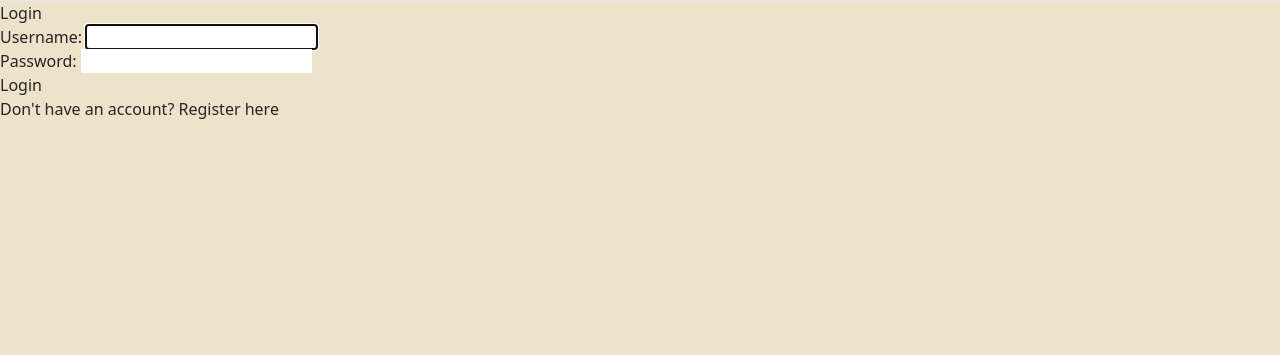
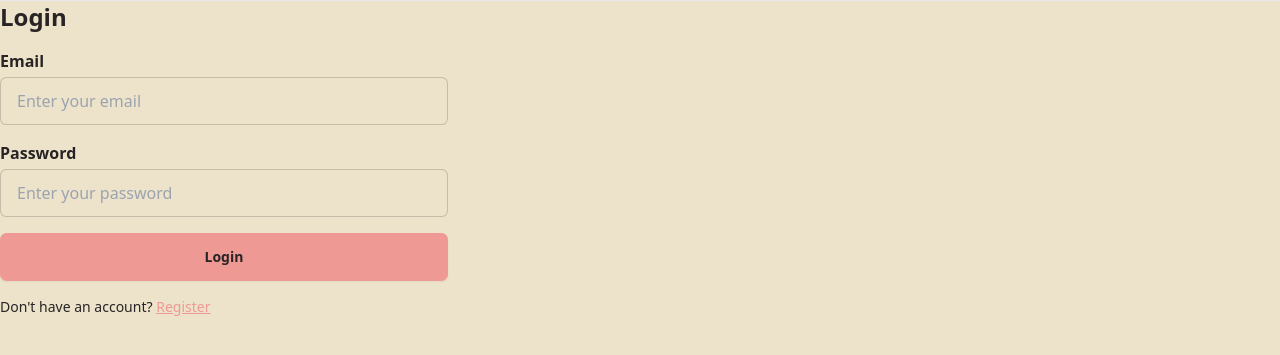
Before and after one commit to Lalika31253/pet_project, a Django app: page /login/ in a window 1280 px wide. Shown: the part 24-379 px from the top of the page. Run offline with Django 5.2, Linux system fonts and the light colour scheme; some libraries are stand-ins or nearby versions.

Commit message:
Update login functional

```diff
--- a/adoption/templates/adoption/auth/login.html
+++ b/adoption/templates/adoption/auth/login.html
@@ -1,17 +1,51 @@
 {% extends 'adoption/base.html' %}
 {% block title %}Login{% endblock %}
+
 {% block content %}
-<h1>Login</h1>
+
+<h1 class="text-2xl font-bold mb-4">Login</h1>
 
 {% if form.errors %}
-  <p>Username or password is incorrect. Please try again.</p>
+  <div class="alert alert-error mb-3">
+    Invalid email or password
+  </div>
 {% endif %}
 
-<form hx-post="{% url 'login' %}" hx-target="body">
+<form method="post" class="space-y-4 max-w-md">
   {% csrf_token %}
-  {{ form.as_p }}
-  <button type="submit">Login</button>
+
+  <!-- EMAIL -->
+  <div>
+    <label class="block font-semibold mb-1">Email</label>
+    <input
+      type="text"
+      name="username"
+      placeholder="Enter your email"
+      class="input input-bordered w-full"
+      required
+    >
+  </div>
+
+  <!-- PASSWORD -->
+  <div>
+    <label class="block font-semibold mb-1">Password</label>
+    <input
+      type="password"
+      name="password"
+      placeholder="Enter your password"
+      class="input input-bordered w-full"
+      required
+    >
+  </div>
+
+  <button class="btn btn-primary w-full">
+    Login
+  </button>
 </form>
 
-<p>Don't have an account? <a href="{% url 'register' %}">Register here</a></p>
+<p class="mt-4 text-sm">
+  Don't have an account?
+  <a href="{% url 'register' %}" class="link link-primary">Register</a>
+</p>
+
 {% endblock %}
```
Also changed, not shown: adoption/backends.py (added, +17 -0 lines), adoption/forms.py (+19 -3 lines), adoption/views.py (+18 -4 lines), pet_project/settings.py (+7 -0 lines).
